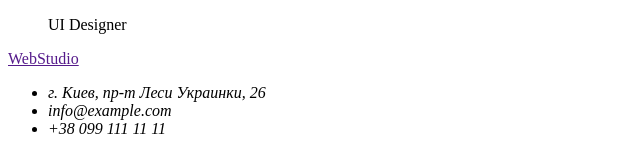
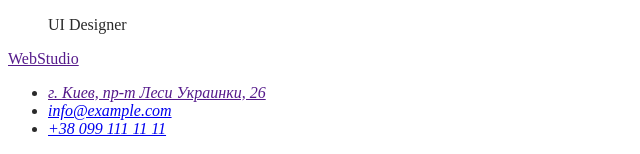
Before and after one commit to Hanna88-A/goit-markup-hw-01, a plain HTML site: page index.html in a window 1280 px wide. Shown: the part 3001-3155 px from the top of the page, without its empty margins (0-640 px from the left). Drawn offline with Linux system fonts and the light colour scheme.

Commit message:
Меняет изображения на оптимизированные  и исправляет подвал

```diff
--- a/index.html
+++ b/index.html
@@ -5,6 +5,7 @@
     <meta http-equiv="X-UA-Compatible" content="IE=edge">
     <meta name="viewport" content="width=device-width, initial-scale=1.0">
     <title>Document</title>
+    <link rel="stylesheet" href="./CSS/style.css">
 </head>
 <body>
     <!-- Шапка сайта -->
@@ -92,9 +93,9 @@
         <a href="">WebStudio</a>
         <address>
             <ul>
-                <li>г. Киев, пр-т Леси Украинки, 26</li>
-                <li>info@example.com</li>
-                <li>+38 099 111 11 11</li>
+                <li><a href="">г. Киев, пр-т Леси Украинки, 26</a></li>
+                <li><a href="mailto:info@example.com">info@example.com</a></li>
+                <li><a href="+380991111111">+38 099 111 11 11</a></li>
             </ul>
         </address>
 
```
Also changed, not shown: images/features/image-1-s3.jpg, images/features/image-2-s3.jpg, images/features/image-3-s3.jpg, images/team/image-1-s4.jpg, images/team/image-2-s4.jpg, images/team/image-3-s4.jpg, images/team/image-4-s4.jpg.
